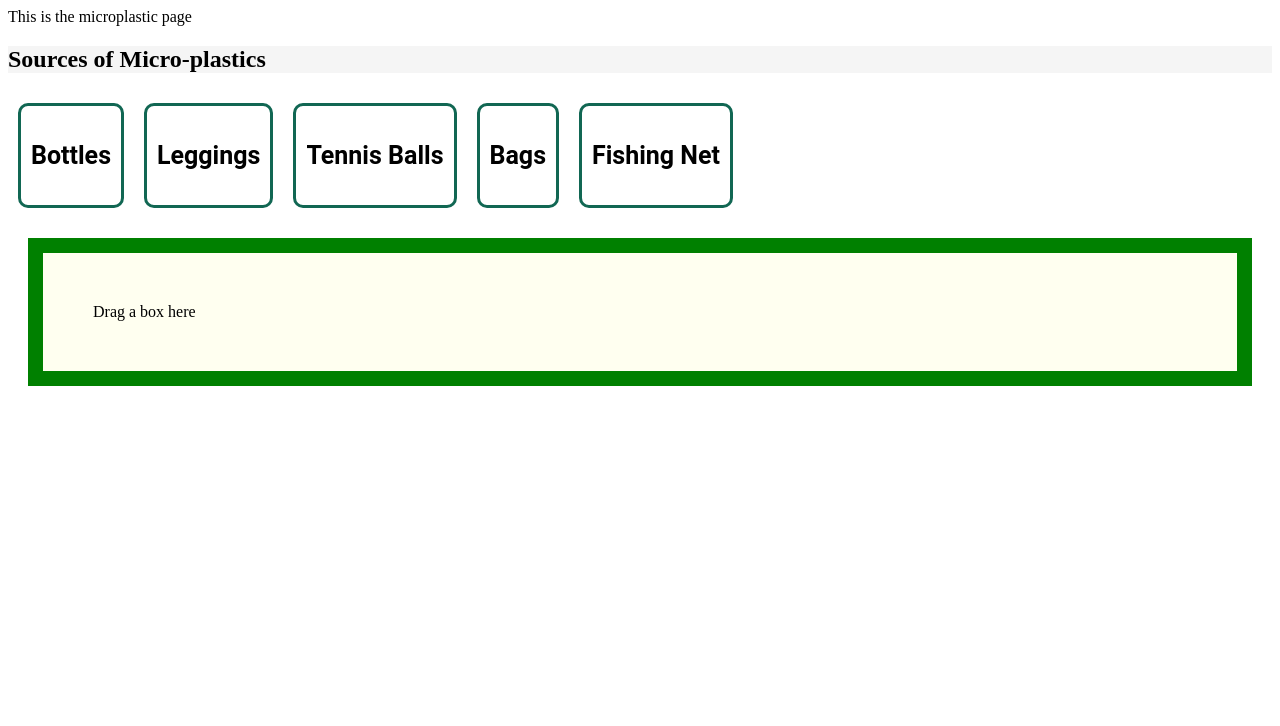
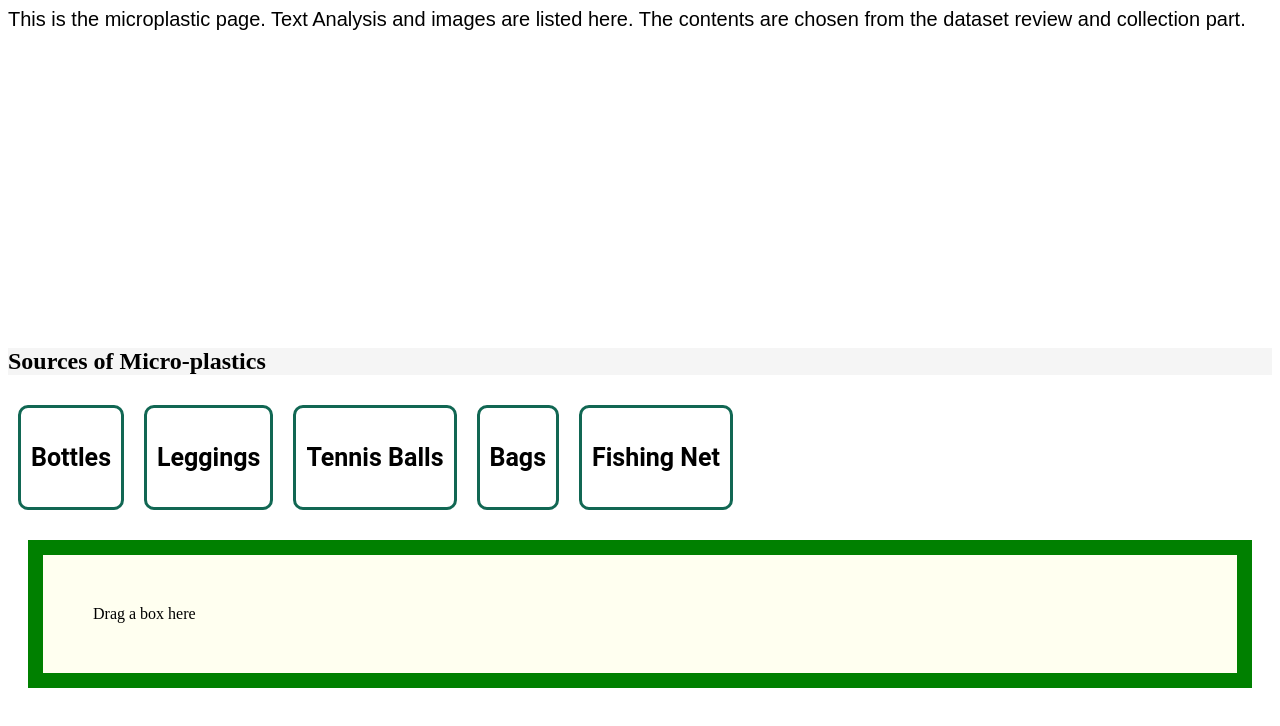
Before and after one commit to quincychen0127/top_PDSG, a React (Create React App) app: page /MicroPlastics in a window 1280 px wide. Shown: the top 726 px of the page. Built offline with nearby package versions, Linux system fonts and the light colour scheme.

Commit message:
web backbone update
some small descriptions are included

```diff
--- a/src/pages/MainPage.css
+++ b/src/pages/MainPage.css
@@ -28,6 +28,7 @@ main {
 
 .LeftBar {
   display: flex;
+  flex-flow: column;
   width: 35vw;
   font-family: Arial, Helvetica, sans-serif;
   font-size: 20px;
@@ -35,6 +36,7 @@ main {
 
 .RightBar {
   display: flex;
+  flex-flow: column;
   width: 64vw;
   font-family: Arial, Helvetica, sans-serif;
   font-size: 20px;
--- a/src/pages/MainPage.jsx
+++ b/src/pages/MainPage.jsx
@@ -6,14 +6,28 @@ const MainPage = () => {
     return (
         <main>
             <div className="UpperBar">
-                Upper bar
+                Upper bar (Theme of Website)
             </div>
             <div className="MainContent">
                 <div className="LeftBar">
-                    Catalog and some minor contents
+                    <div>
+                        Catalog: Tier1 and Tier2 topics
+                    </div>
+                    <div>
+                        Some minor contents
+                    </div>
                 </div>
+
                 <div className="RightBar">
-                    Main contents starting here
+                    <div>
+                        Main contents start here
+                    </div>
+                    <div>
+                        Mission of TOP
+                    </div>
+                    <div>
+                    Formal introduction of website
+                    </div>
                 </div>
             </div>
         </main>
--- /dev/null
+++ b/src/pages/MicroPlasticPage.css
@@ -0,0 +1,8 @@
+.PageContent {
+  display: flex;
+  flex-flow: column;
+  height: 40vh;
+  width: 98vw;
+  font-family: Arial, Helvetica, sans-serif;
+  font-size: 20px;
+}
--- a/src/pages/MicroPlasticPage.jsx
+++ b/src/pages/MicroPlasticPage.jsx
@@ -3,12 +3,13 @@ import {DndProvider,DragDropContext } from "react-dnd";
 import {HTML5Backend} from "react-dnd-html5-backend";
 
 import Container from "../dragbox/DropDragContainer"
+import "./MicroPlasticPage.css"
 
 const MicroPlasticPage = () => {
     return (
         <DndProvider backend={HTML5Backend}>
-            <div>
-                This is the microplastic page
+            <div className="PageContent">
+                This is the microplastic page. Text Analysis and images are listed here. The contents are chosen from the dataset review and collection part.
             </div>
             <Container/>
         </DndProvider>
```
